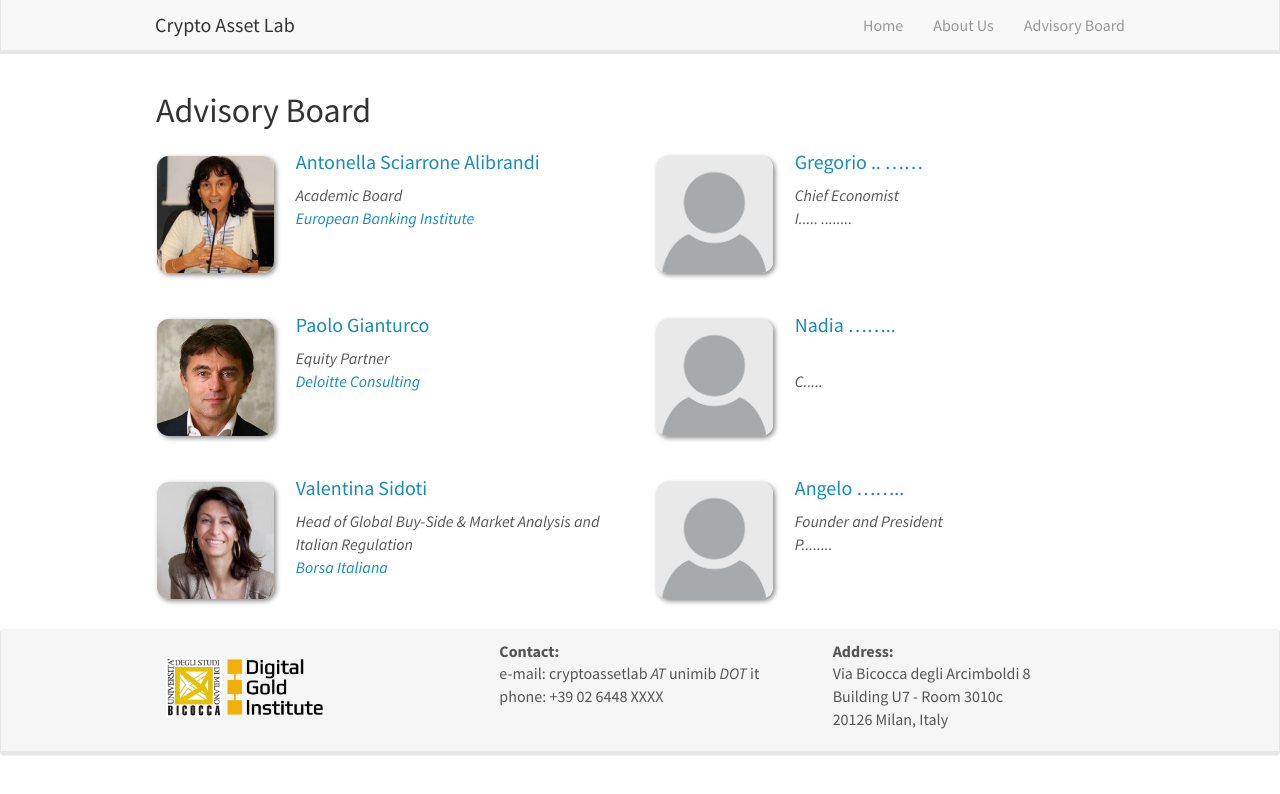
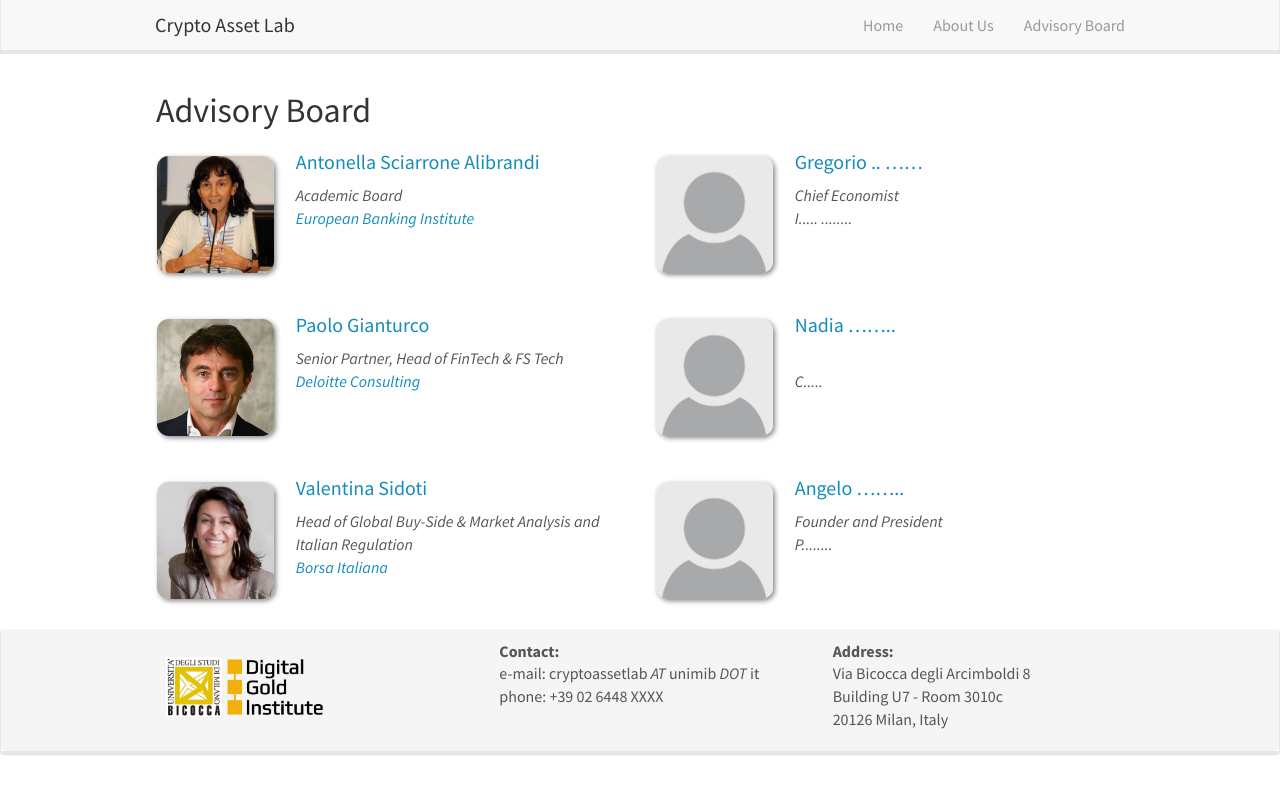
Before and after one commit to cryptoassetlab/cryptoassetlab.github.io, a Jekyll site: the page built from _pages/advisory-board.md, in a window 1280 px wide. Shown: the top 794 px of the page. Built offline with Jekyll 4.4.1, drawn with Linux system fonts in a browser that asks for light colours; nearby versions of some CDN libraries.

Commit message:
New role

```diff
--- a/_data/advisory_board.yml
+++ b/_data/advisory_board.yml
@@ -20,7 +20,7 @@
   name_link: http://www2.deloitte.com/it/it/profiles/gx-paolo-gianturco.html
   photo: advisory_board/Gianturco.jpg
   affiliation_rows: 2
-  affiliation_row_1: Equity Partner
+  affiliation_row_1: Senior Partner, Head of FinTech & FS Tech
   affiliation_row_1_link:
   affiliation_row_2: Deloitte Consulting
   affiliation_row_2_link: http://www2.deloitte.com/it/it/pages/strategy/solutions/consulting.html
```
